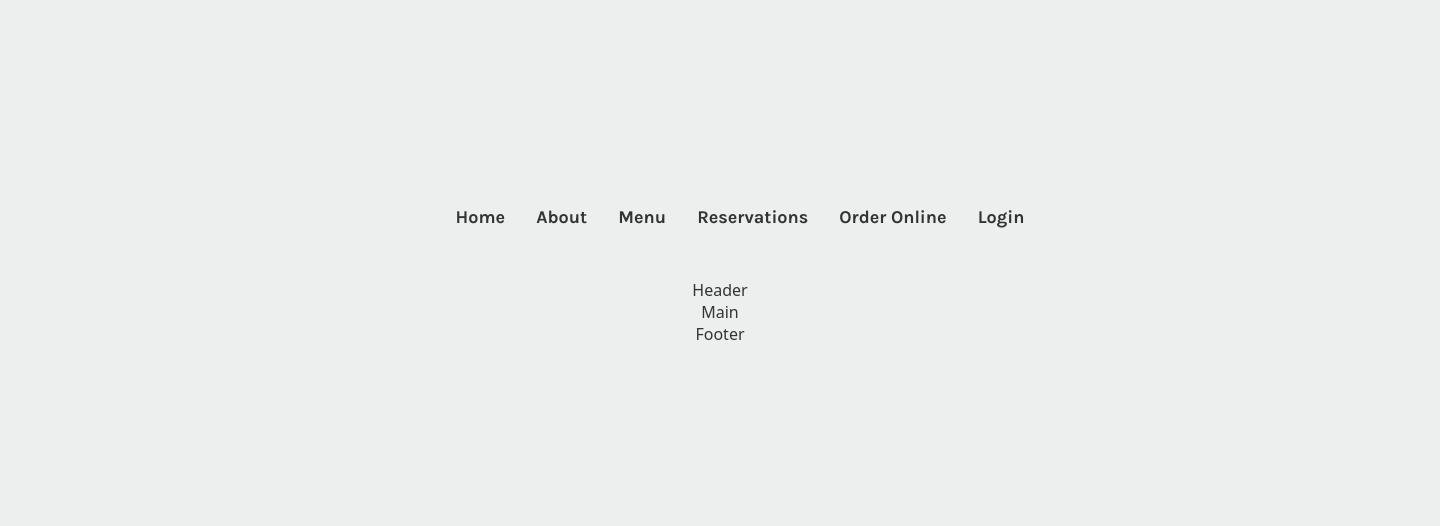
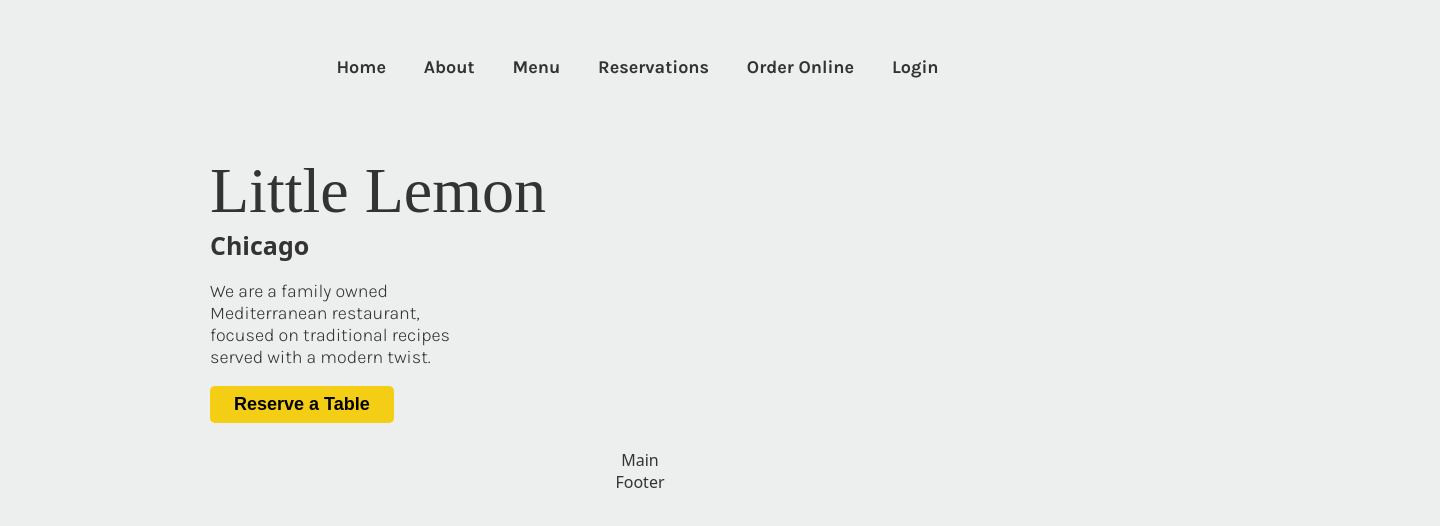
Before and after one commit to JacobTTorres/LittleLemon, a React (Create React App) app: page / in a window 1280 px wide. Shown: the part 142-668 px from the top of the page, 1440 px wide, since content can reach past the window. Built offline with nearby package versions, Linux system fonts and the light colour scheme; a web font is replaced by a local one.

Commit message:
navbar updated header is sized and ready for content

```diff
--- a/src/App.js
+++ b/src/App.js
@@ -9,12 +9,15 @@ import Footer from './components/footer/Footer';
 export default function App() {
 	return (
 		<>
-			<div className="appContainer">
+		<div className="outterApp">
+		<div className="appContainer">
 				<Nav />
 				<Header />
 				<Main />
 				<Footer />
 			</div>
+		</div>
+
 		</>
 	);
 }
--- a/src/components/header/Header.js
+++ b/src/components/header/Header.js
@@ -1,5 +1,22 @@
 import React from 'react';
 
+import './header.css';
+
 export default function Header() {
-  return <header>Header</header>;
+  return (
+    <header>
+      <div className="left">
+        <h1 className="headerTitle">Little Lemon</h1>
+        <h3 className="location">Chicago</h3>
+        <p className="headerInfo">
+          We are a family owned <br />
+          Mediterranean restaurant, <br />
+          focused on traditional recipes <br />
+          served with a modern twist.
+        </p>
+        <button className="resTableBtn">Reserve a Table</button>
+      </div>
+      <div className="right"></div>
+    </header>
+  );
 }
--- a/src/components/header/header.css
+++ b/src/components/header/header.css
@@ -0,0 +1,8 @@
+header{
+  width: 100%;
+  height: 40vh;
+  display: flex;
+  justify-content: space-between;
+  align-items: center;
+  flex-direction: row;
+}
--- a/src/components/nav/nav.css
+++ b/src/components/nav/nav.css
@@ -1,10 +1,10 @@
 .topNavbar {
   display: flex;
-  justify-content: center;
+  justify-content: space-between;
   align-items: center;
   flex-direction: row;
   height: 123px;
-  width: 100%;
+  width: 75%;
 }
 
 .navLinks {
@@ -13,5 +13,5 @@
   align-items: center;
   flex-direction: row;
   width: 50vw;
-  height: 100vh;
+  height: 100%;
 }
--- a/src/style.css
+++ b/src/style.css
@@ -18,17 +18,35 @@
   --markazi: 'Markazi Text', serif;
 }
 
-body {
+body,.outterApp {
   margin: 0;
   font-family: system-ui, sans-serif;
   color: var(--highlightBlack);
   background-color: var(--highlightWhite);
+  display: flex;
+  justify-content: center;
+  align-items: center;
+}
+
+.outterApp{
+  width: 100%;
+  height: 100%;
 }
 
 h1 {
-  font-weight: 800;
-  font-size: 1.5rem;
+  font-weight: 500;
+  font-size: 64px;
   font-family: var(--markazi);
+  margin: 0%;
+}
+
+h3{
+  margin: 0;
+  font-size: 25px;
+}
+
+ul{
+  padding: 0;
 }
 
 li {
@@ -38,11 +56,26 @@ li {
   font-weight: bold;
 }
 
+button{
+  background-color: var(--primaryYellow);
+  padding: .5rem 1.5rem;
+  border: none;
+  border-radius: 5px;
+  font-size: 18px;
+  font-weight: bolder;
+}
+
+p{
+  font-size: 18;
+  font-weight: 500;
+  font-family: var(--karla);
+}
+
 .appContainer {
   display: flex;
   justify-content: center;
   align-items: center;
   flex-direction: column;
-  width: 1440px;
+  width: 860px;
   height: 100%;
 }
```
